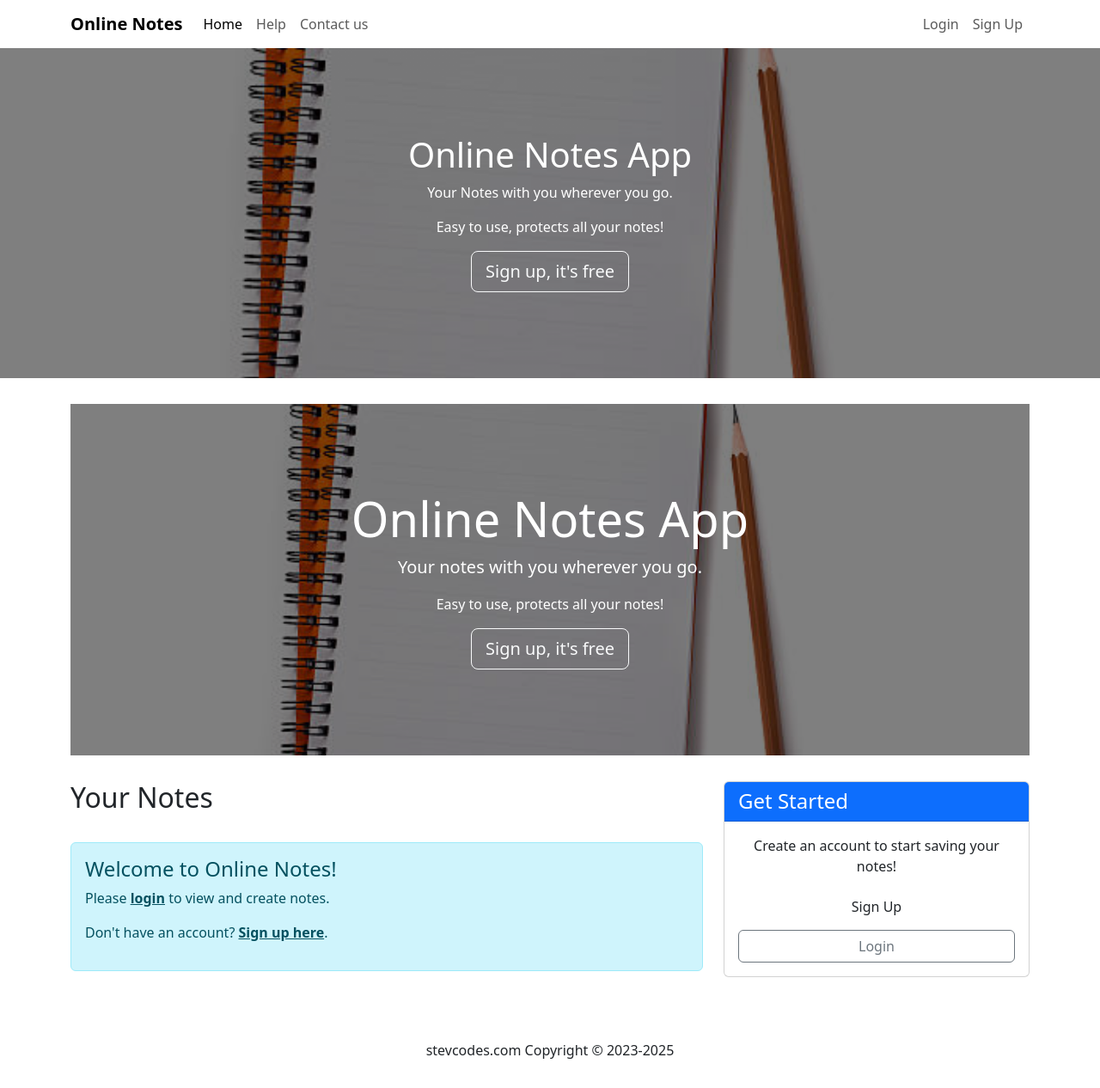
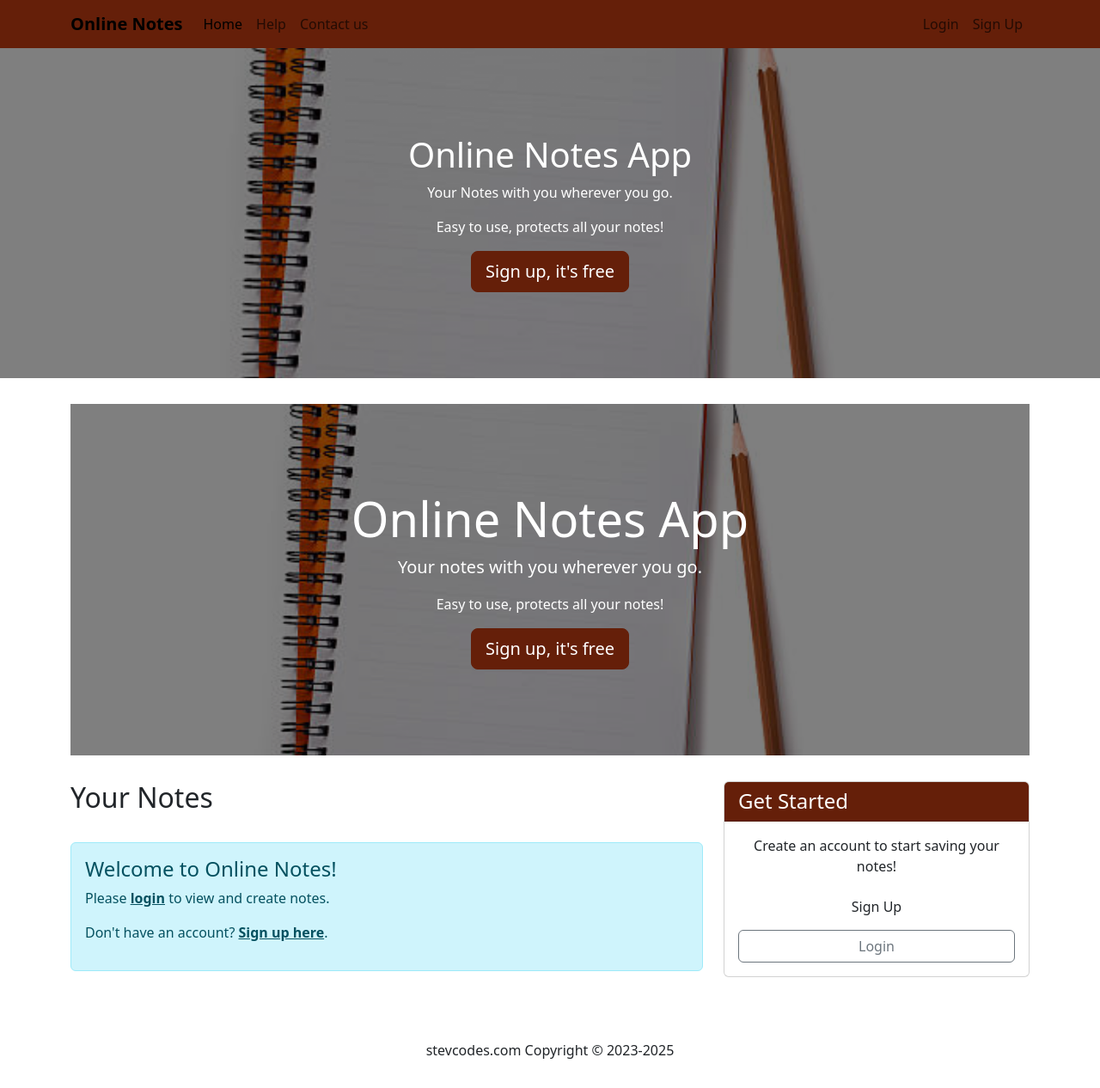
Before and after one commit to stevihiene-git/online_note, a Flask app: page / in a window 1280 px wide. Shown: the whole page at 86% size. Run offline with Flask 3, Linux system fonts and the light colour scheme.

Commit message:
Update style.css

```diff
--- a/note_app/static/style.css
+++ b/note_app/static/style.css
@@ -1,4 +1,9 @@
-/* style.css (updated) */
+:root {
+  --primary-color: #651F09;
+  --primary-hover: #8B2B0C;
+  --primary-light: rgba(101, 31, 9, 0.1);
+}
+
 body {
     font-family: 'Roboto Mono', monospace;
     background-color: #f8f9fa;
@@ -7,6 +12,11 @@ body {
 .navbar-brand {
     font-weight: bold;
     font-size: 1.5rem;
+}
+
+/* Custom navbar background */
+.navbar-custom {
+  background-color: var(--primary-color) !important;
 }
 
 .jumbotron {
@@ -19,8 +29,20 @@ body {
     margin-bottom: 30px;
 }
 
+/* Signup button in jumbotron */
+.btn.signup.brown {
+  background-color: var(--primary-color);
+  border-color: var(--primary-color);
+  color: white;
+}
+
+.btn.signup.brown:hover {
+  background-color: var(--primary-hover);
+  border-color: var(--primary-hover);
+}
+
 .note-card {
-    border-left: 4px solid #651F09;
+    border-left: 4px solid var(--primary-color);
     transition: transform 0.2s;
 }
 
@@ -30,13 +52,50 @@ body {
 }
 
 .btn-note {
-    background-color: #651F09;
-    border-color: #651F09;
+    background-color: var(--primary-color);
+    border-color: var(--primary-color);
     color: white;
 }
 
 .btn-note:hover {
-    background-color: #651F09;
-    border-color: #651F09;
+    background-color: var(--primary-hover);
+    border-color: var(--primary-hover);
     color: white;
 }
+
+/* Card header background */
+.card-header.bg-primary {
+  background-color: var(--primary-color) !important;
+}
+
+/* Primary button styles */
+.btn-primary {
+  background-color: var(--primary-color);
+  border-color: var(--primary-color);
+}
+
+.btn-primary:hover {
+  background-color: var(--primary-hover);
+  border-color: var(--primary-hover);
+}
+
+/* Outline button styles */
+.btn-outline-primary {
+  color: var(--primary-color);
+  border-color: var(--primary-color);
+}
+
+.btn-outline-primary:hover {
+  background-color: var(--primary-color);
+  border-color: var(--primary-color);
+  color: white;
+}
+
+/* Custom background for other elements that should use the primary color */
+.bg-custom-primary {
+  background-color: var(--primary-color) !important;
+}
+
+.text-custom-primary {
+  color: var(--primary-color) !important;
+}
```
